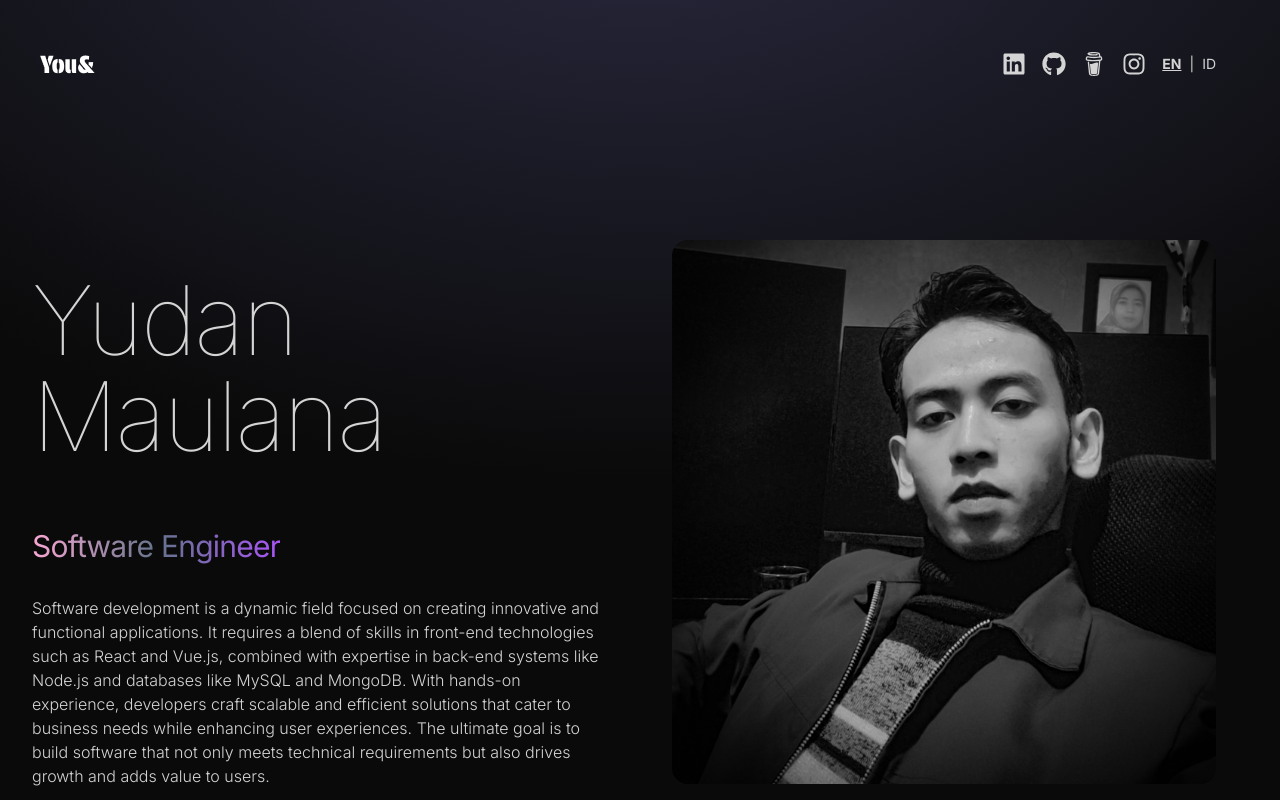
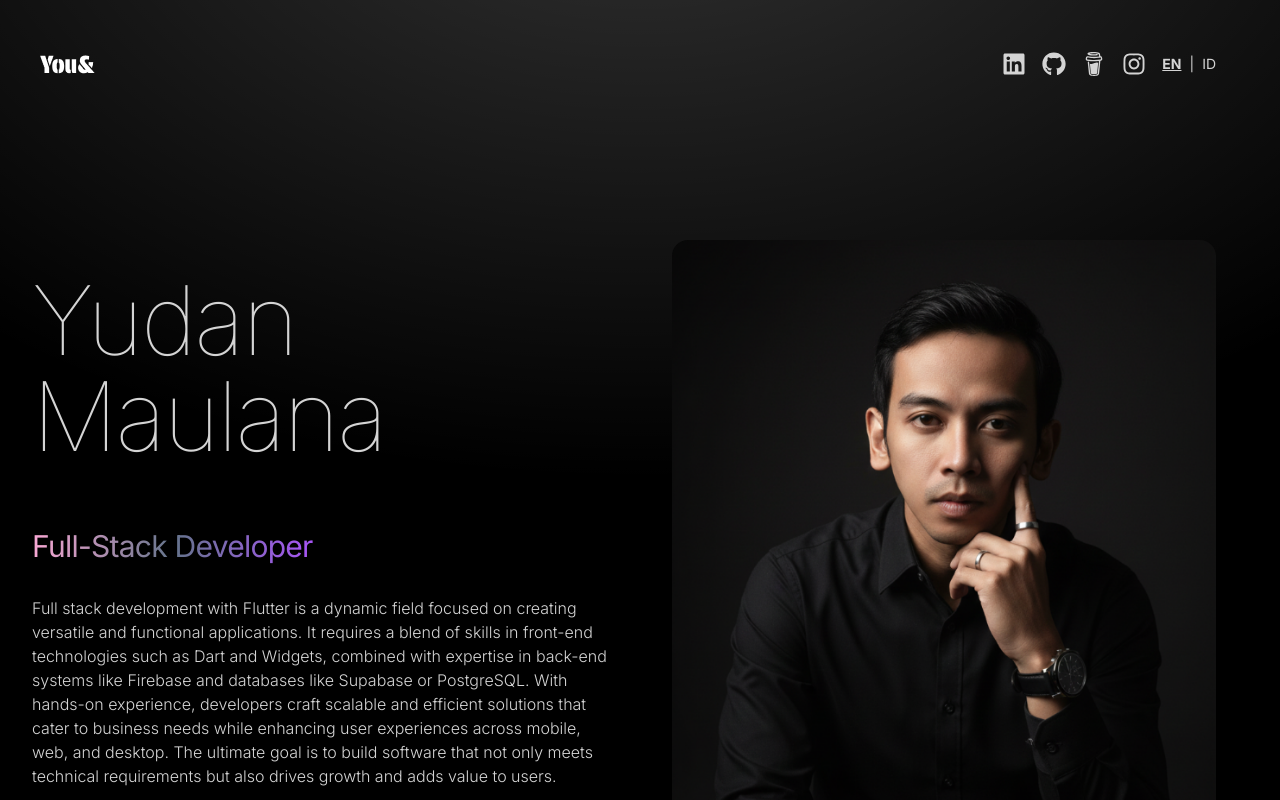
Before and after one commit to YudanMaulana/portfolio-me, a React (Vite) app: page / in a window 1280 px wide. Shown: the top 800 px of the page. Built offline with nearby package versions, Linux system fonts and the light colour scheme.

Commit message:
update bg, foto

```diff
--- a/src/App.jsx
+++ b/src/App.jsx
@@ -39,7 +39,7 @@ const App = () => {
   return (
     <div className="overflow-x-hidden text-neutral-300 antialiased selection:bg-cyan-300 selection:text-cyan-900">
       <div className="fixed top-0 -z-10 h-full w-full">
-        <div className="absolute top-0 z-[-2] h-screen w-screen bg-neutral-950 bg-[radial-gradient(ellipse_80%_80%_at_50%_-20%,rgba(120,119,198,0.3),rgba(255,255,255,0))]"></div>
+        <div className="absolute top-0 z-[-2] h-screen w-screen bg-black bg-[radial-gradient(ellipse_80%_80%_at_50%_-20%,rgba(255,255,255,0.2),rgba(255,255,255,0))]"></div>
       </div>
       <div className="container mx-auto px-8">
         <Navbar />
--- a/src/locales/en.json
+++ b/src/locales/en.json
@@ -1,9 +1,9 @@
 {
-  "HERO_CONTENT": "Software development is a dynamic field focused on creating innovative and functional applications. It requires a blend of skills in front-end technologies such as React and Vue.js, combined with expertise in back-end systems like Node.js and databases like MySQL and MongoDB. With hands-on experience, developers craft scalable and efficient solutions that cater to business needs while enhancing user experiences. The ultimate goal is to build software that not only meets technical requirements but also drives growth and adds value to users.",
-  "title": "Software Engineer",
+  "HERO_CONTENT": "Full stack development with Flutter is a dynamic field focused on creating versatile and functional applications. It requires a blend of skills in front-end technologies such as Dart and Widgets, combined with expertise in back-end systems like Firebase and databases like Supabase or PostgreSQL. With hands-on experience, developers craft scalable and efficient solutions that cater to business needs while enhancing user experiences across mobile, web, and desktop. The ultimate goal is to build software that not only meets technical requirements but also drives growth and adds value to users.",
+  "title": "Full-Stack Developer",
   "about": "About ",
   "me": "Me",
-  "ABOUT_TEXT": "I am a dedicated and versatile software engineer with a passion for building robust and scalable applications. With 5 years of professional experience, I have worked with a variety of technologies, including Java, Python, C++, and cloud platforms like AWS and Azure. My journey in software engineering began with a deep curiosity for how things work, and it has evolved into a career where I continuously strive to learn and adapt to new challenges. I thrive in collaborative environments and enjoy solving complex problems to deliver high-quality solutions. Outside of coding, I enjoy staying active, exploring new technologies, and contributing to open-source projects.",
+  "ABOUT_TEXT": "I am a dedicated and versatile Full Stack Flutter Developer with a passion for building robust and cross-platform applications. With professional experience in IT Support and Development, I have worked with a variety of technologies, including Dart, React, and cloud platforms like Firebase and Supabase. My journey in software engineering began with a deep curiosity for how things work, and it has evolved into a career where I continuously strive to learn and adapt to new challenges. I thrive in collaborative environments and enjoy solving complex problems to deliver high-quality solutions. Outside of coding, I enjoy staying active, exploring new technologies, and contributing to open-source projects.",
   "Technologies": "Technologies",
   "Experience": "Experience",
   "experience": {
--- a/src/locales/id.json
+++ b/src/locales/id.json
@@ -1,9 +1,9 @@
 {
-  "HERO_CONTENT": "Pengembangan perangkat lunak adalah bidang dinamis yang berfokus pada pembuatan aplikasi yang inovatif dan fungsional. Hal ini membutuhkan perpaduan keterampilan dalam teknologi front-end seperti React dan Vue.js, yang dikombinasikan dengan keahlian dalam sistem back-end seperti Node.js dan database seperti MySQL dan MongoDB. Dengan pengalaman langsung, para pengembang membuat solusi yang dapat diskalakan dan efisien yang memenuhi kebutuhan bisnis sekaligus meningkatkan pengalaman pengguna. Tujuan utamanya adalah membangun perangkat lunak yang tidak hanya memenuhi persyaratan teknis, tetapi juga mendorong pertumbuhan dan memberikan nilai tambah bagi pengguna.",
-  "title": "Pengembang Perangkat Lunak",
+  "HERO_CONTENT": "Pengembangan full stack dengan Flutter merupakan bidang yang dinamis dan berfokus pada pembuatan aplikasi yang serbaguna dan fungsional. Bidang ini membutuhkan perpaduan keterampilan dalam teknologi front-end seperti Dart dan Widgets, yang dipadukan dengan keahlian dalam sistem back-end seperti Firebase serta basis data seperti Supabase atau PostgreSQL. Dengan pengalaman praktis, para pengembang menciptakan solusi yang skalabel dan efisien untuk memenuhi kebutuhan bisnis sekaligus meningkatkan pengalaman pengguna di platform seluler, web, dan desktop. Tujuan utamanya adalah membangun perangkat lunak yang tidak hanya memenuhi persyaratan teknis, tetapi juga mendorong pertumbuhan dan memberikan nilai tambah bagi pengguna.",
+  "title": "Full-Stack Developer",
   "about": "Tentang ",
   "me": "Saya",
-  "ABOUT_TEXT": "Saya adalah seorang insinyur perangkat lunak yang berdedikasi dan serbaguna dengan hasrat untuk membangun aplikasi yang kuat dan dapat diskalakan. Dengan pengalaman profesional selama 5 tahun, saya telah bekerja dengan berbagai teknologi, termasuk Java, Python, C++, dan platform cloud seperti AWS dan Azure. Perjalanan saya dalam rekayasa perangkat lunak dimulai dengan keingintahuan yang mendalam tentang bagaimana segala sesuatunya bekerja, dan telah berkembang menjadi karier di mana saya terus berusaha untuk belajar dan beradaptasi dengan tantangan baru. Saya berkembang dalam lingkungan yang kolaboratif dan senang memecahkan masalah yang kompleks untuk memberikan solusi berkualitas tinggi. Di luar pengkodean, saya senang tetap aktif, mengeksplorasi teknologi baru, dan berkontribusi pada proyek-proyek sumber terbuka.",
+  "ABOUT_TEXT": "Saya adalah seorang Pengembang Full Stack Flutter yang berdedikasi dan serba bisa, dengan minat yang besar dalam membangun aplikasi yang tangguh dan lintas platform. Dengan pengalaman profesional di bidang Dukungan TI dan Pengembangan, saya telah bekerja dengan berbagai teknologi, termasuk Dart, React, serta platform cloud seperti Firebase dan Supabase. Perjalanan saya di bidang rekayasa perangkat lunak bermula dari rasa ingin tahu yang mendalam tentang cara kerja berbagai hal, dan telah berkembang menjadi karier di mana saya terus berupaya untuk belajar dan beradaptasi dengan tantangan baru. Saya berkembang dalam lingkungan kolaboratif dan menikmati memecahkan masalah kompleks untuk menghasilkan solusi berkualitas tinggi. Di luar kegiatan coding, saya senang tetap aktif, menjelajahi teknologi baru, dan berkontribusi pada proyek-proyek open-source.",
   "Technologies": "Teknologi",
   "Experience": "Pengalaman",
   "experience": {
@@ -19,7 +19,10 @@
     {
       "title": "Knitting Machine Instant Efficientcy",
       "description": "aplikasi ini berguna untuk memantau efisiensi mesin rajut bundar dengan RPM ke persen dan menit berdasarkan jam kerja.",
-        "technologies": ["Flutter", "Android Studio"]
+      "technologies": [
+        "Flutter",
+        "Android Studio"
+      ]
     },
     {
       "title": "Web Officer Tracking",
@@ -44,7 +47,13 @@
     {
       "title": "Blogging Platform",
       "description": "Platform untuk membuat dan menerbitkan postingan blog, dengan fitur-fitur seperti pengeditan teks yang kaya, komentar, dan profil pengguna.",
-        "technologies": ["HTML", "CSS", "Vue.js", "Express", "mySQL"]
+      "technologies": [
+        "HTML",
+        "CSS",
+        "Vue.js",
+        "Express",
+        "mySQL"
+      ]
     }
   ],
   "Projects": "Proyek",
```
Also changed, not shown: src/components/Hero.jsx (+7 -7 lines), src/assets/yudanMaulanaProfile.jpg (deleted), src/assets/yudanMaulanaProfile.png (added). Lines whose indentation alone changed are shown as unchanged.
